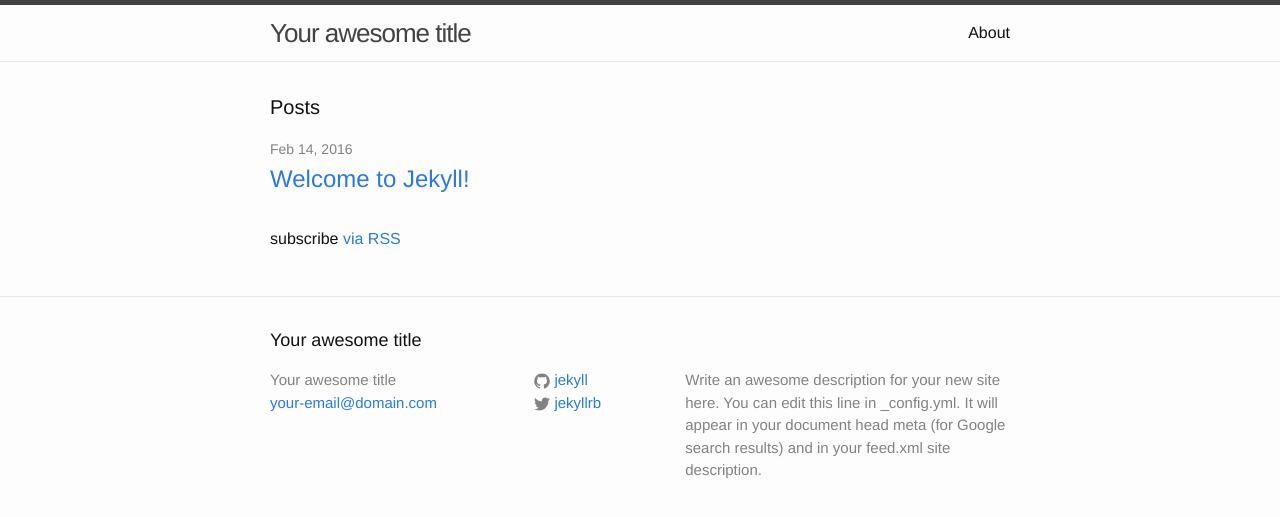
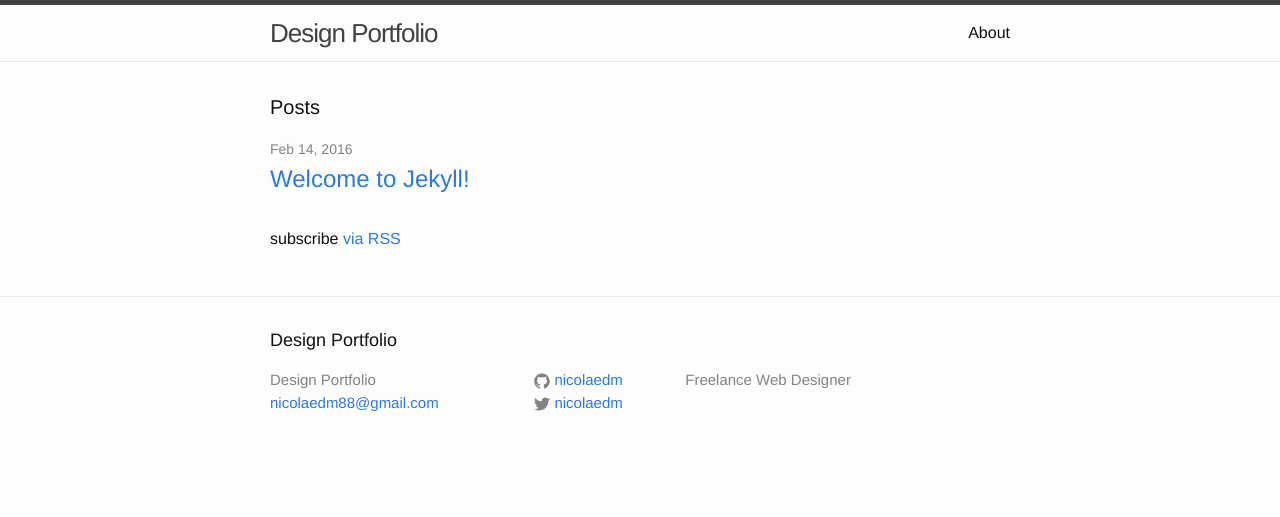
Before and after one commit to nicolaedm/designer-portfolio, a Jekyll site: the page built from index.html, in a window 1280 px wide. Shown: the top 517 px of the page. Built offline with Jekyll 4.4.1, drawn with Linux system fonts in a browser that asks for light colours.

Commit message:
Config settings for site

```diff
--- a/_config.yml
+++ b/_config.yml
@@ -6,16 +6,28 @@
 # 'jekyll serve'. If you change this file, please restart the server process.
 
 # Site settings
-title: Your awesome title
-email: your-email@domain.com
+title: Design Portfolio
+email: nicolaedm88@gmail.com
 description: > # this means to ignore newlines until "baseurl:"
-  Write an awesome description for your new site here. You can edit this
-  line in _config.yml. It will appear in your document head meta (for
-  Google search results) and in your feed.xml site description.
+  Freelance Web Designer
 baseurl: "" # the subpath of your site, e.g. /blog
-url: "http://yourdomain.com" # the base hostname & protocol for your site
-twitter_username: jekyllrb
-github_username:  jekyll
+url: "http://example.com" # the base hostname & protocol for your site
+
+twitter_username: nicolaedm
+github_username:  nicolaedm
+google_username: nicolaedm
+
+permalink: /:categories/:title
+
+links:
+  - title: about
+    url: /about
+  - title: work
+    url: /work
+  - title: articles
+    url: /articles
+  - title: hire me
+    url: hire-me
 
 # Build settings
 markdown: kramdown
```
